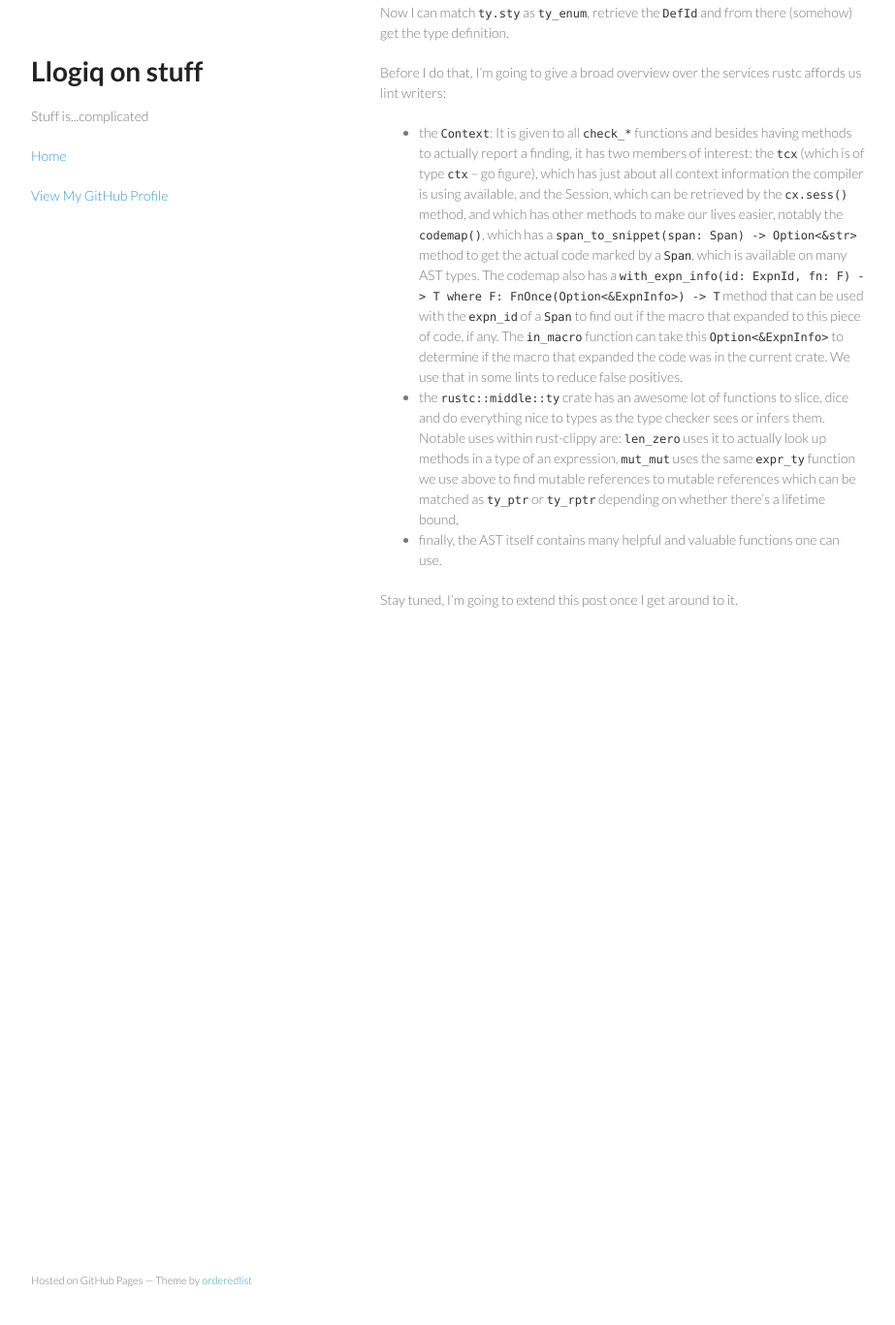
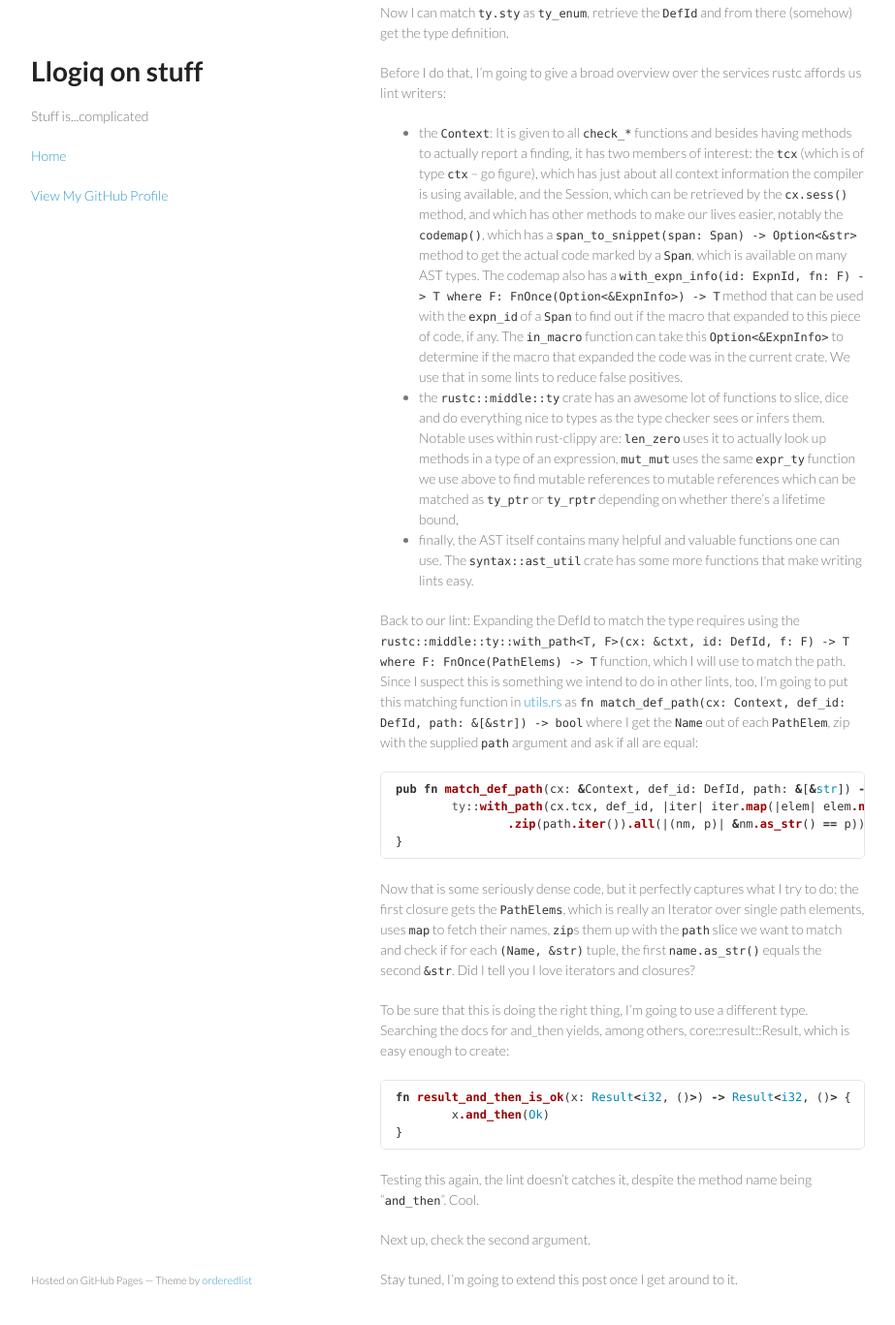
Before and after one commit to llogiq/llogiq.github.io, a Jekyll site: the page built from _posts/2015-06-04-workflows.md, in a window 1280 px wide and 1400 px high, scrolled down 4792 px. Shown: the top 1367 px of the window at 97% size, without its empty margins (178-1101 px from the left). Built offline with Jekyll 4.4.1, drawn with Linux system fonts in a browser that asks for light colours; before the commit the page ends 5491 px from its top, so only the background shows below that; some of the changed text lies outside the part shown.

Commit message:
added check for first argument

````diff
--- a/_posts/2015-06-04-workflows.md
+++ b/_posts/2015-06-04-workflows.md
@@ -304,6 +304,46 @@ uses the same `expr_ty` function we use above to find mutable
 references to mutable references which can be matched as `ty_ptr` or
 `ty_rptr` depending on whether there's a lifetime bound,
 * finally, the AST itself contains many helpful and valuable functions
-one can use.
+one can use. The `syntax::ast_util` crate has some more functions that
+make writing lints easy.
+
+Back to our lint: Expanding the DefId to match the type requires
+using the `rustc::middle::ty::with_path<T, F>(cx: &ctxt, id: DefId, f: F) -> T where F: FnOnce(PathElems) -> T`
+function, which I will use to match the path. Since I suspect this
+is something we intend to do in other lints, too, I'm going to put this
+matching function in
+[utils.rs](https://github.com/Manishearth/rust-clippy/blob/master/src/utils.rs)
+as `fn match_def_path(cx: Context, def_id: DefId, path: &[&str]) -> bool`
+where I get the `Name` out of each `PathElem`, zip with the supplied
+`path` argument and ask if all are equal:
+
+```rust
+pub fn match_def_path(cx: &Context, def_id: DefId, path: &[&str]) -> bool {
+	ty::with_path(cx.tcx, def_id, |iter| iter.map(|elem| elem.name())
+		.zip(path.iter()).all(|(nm, p)| &nm.as_str() == p))
+}
+```
+
+Now that is some seriously dense code, but it perfectly captures what I
+try to do: the first closure gets the `PathElems`, which is really an
+Iterator over single path elements, uses `map` to fetch their names,
+`zip`s them up with the `path` slice we want to match and check if for
+each `(Name, &str)` tuple, the first `name.as_str()` equals the  second
+`&str`. Did I tell you I love iterators and closures?
+
+To be sure that this is doing the right thing, I'm going to use a
+different type. Searching the docs for and_then yields, among others,
+core::result::Result, which is easy enough to create:
+
+```rust
+fn result_and_then_is_ok(x: Result<i32, ()>) -> Result<i32, ()> {
+	x.and_then(Ok)
+}
+```
+
+Testing this again, the lint doesn't catches it, despite the method
+name being "`and_then`". Cool.
+
+Next up, check the second argument.
 
 Stay tuned, I'm going to extend this post once I get around to it.
````
Also changed, not shown: other parts of _posts/2015-06-04-workflows.md (+1 -1 lines).
